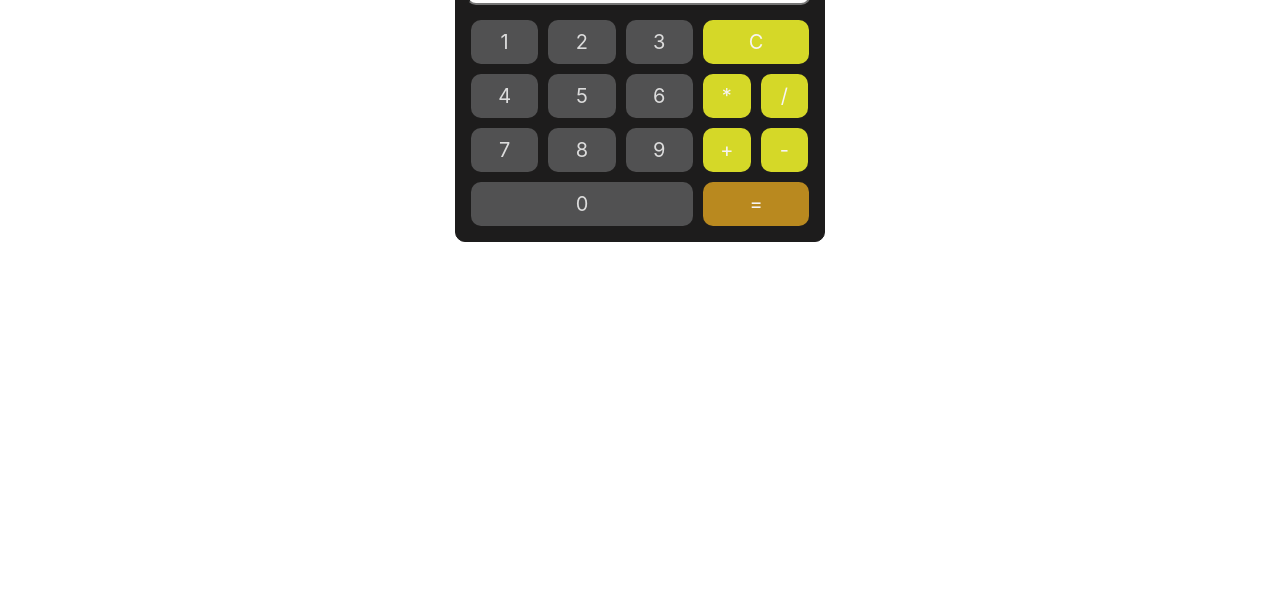
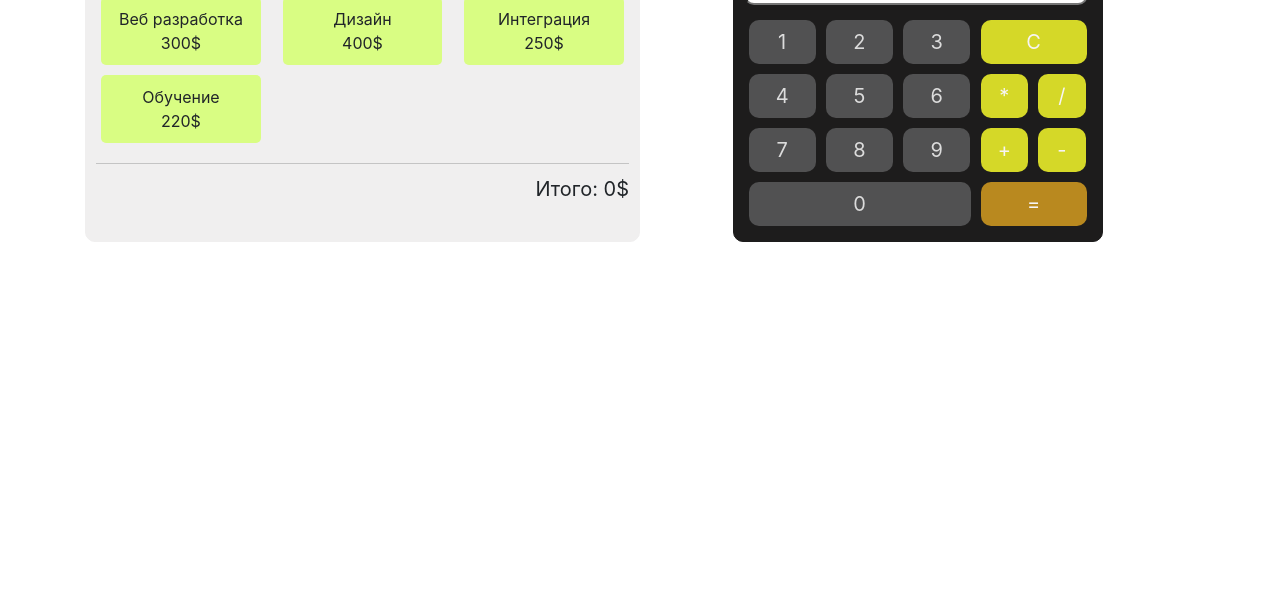
Before and after one commit to MaxLisyanskiy/vue-calc, a plain HTML site: page index.html in a window 1280 px wide. Shown: the part 201-800 px from the top of the page. Drawn offline with nearby package versions, Linux system fonts and the light colour scheme.

Commit message:
services

```diff
--- a/index.html
+++ b/index.html
@@ -13,7 +13,6 @@
 	<div class="app" id="app">
 		<div class="container">
 
-
 			<nav class="nav">
 					<h1>{{title}}</h1>
 					<div class="nav-items" :class="isActive">
@@ -28,7 +27,23 @@
 
 
 
+			<div class="main">
+				<div class="services col-6">
+					<h2 class="services-title">Услуги</h2>
+					<div class="services-wrapp">
+						<div class="services-tab"
+						v-for="(item, id) in services" :key="id"
+						@click="toggleActive(item)"
+						:class="{'active': item.active}">
 
+							<div class="services-tab-title">{{ item.name }}</div>
+							<div class="services-tab-price">{{ item.price }}$</div>
+						</div>
+					</div>
+					<div class="services-sum">
+						<p class="services-sum-text">Итого: {{count}}$</p>
+					</div>
+				</div>
 
 				<div class="app-main col-4" style="margin: 0 auto">
 					<input
@@ -59,6 +74,9 @@
 					</div>
 				</div>
 			</div>
+
+
+			</div>
 	</div>
 
     <script src="https://unpkg.com/vue@next"></script>
--- a/main.js
+++ b/main.js
@@ -8,8 +8,41 @@ Vue.createApp({
             isActive: 'Home',
             result: '',
             numbers: [1,2,3,4,5,6,7,8,9],
-            operators: ['*', '/', '+', '-']
+            operators: ['*', '/', '+', '-'],
+            services: [
+                {
+                    name: 'Веб разработка',
+                    price: 300,
+                    active: false
+                },{
+                    name: 'Дизайн',
+                    price: 400,
+                    active:false
+                },{
+                    name: 'Интеграция',
+                    price: 250,
+                    active:false
+                },{
+                    name: 'Обучение',
+                    price: 220,
+                    active:false
+                }
+            ],
+            finallPrice: '0'
         };
+    },
+    computed: {
+        count() {
+            let sum = 0;
+
+            this.services.forEach((item) => {
+                if (item.active) {
+                    sum += item.price;
+                }
+            });
+
+            return sum;
+        }
     },
     methods: {
         onClick(value) {
@@ -33,6 +66,9 @@ Vue.createApp({
             } else if (value == 'Контакты') {
                 this.isActive = 'Contacts';
             }
+        },
+        toggleActive(v) {
+            v.active = !v.active;
         }
     }
 }).mount('#app');
--- a/style.css
+++ b/style.css
@@ -1,6 +1,45 @@
 .col-10, .col-5, .col-8, .col-7, .col-4 {
     padding: 0;
     margin: 0;
+}
+.main {
+    display: flex;
+    justify-content: space-between;
+}
+.services {
+    padding: 10px 10px;
+    border: 1px solid #f0efef;
+    background-color: #f0efef;
+    border-radius: 10px;
+}
+.services-title{
+    text-align: center;
+}
+.services-wrapp {
+    display: flex;
+    justify-content: space-between;
+    flex-wrap: wrap;
+}
+.services-tab {
+    padding: 10px;
+    margin: 5px;
+    width: 30%;
+    background-color: #d9fd83;
+    border-radius: 5px;
+    cursor: pointer;
+}
+.services-tab-title {
+    text-align: center;
+}
+.services-tab-price{
+    text-align: center;
+}
+.services-sum{
+    margin-top: 15px;
+    padding-top: 10px;
+    border-top: 1px solid #c4c4c4;
+    text-align: right;
+    font-size: 20px;
 }
 .nav {
     margin-bottom: 50px;
```
Lines whose indentation alone changed are shown as unchanged.
